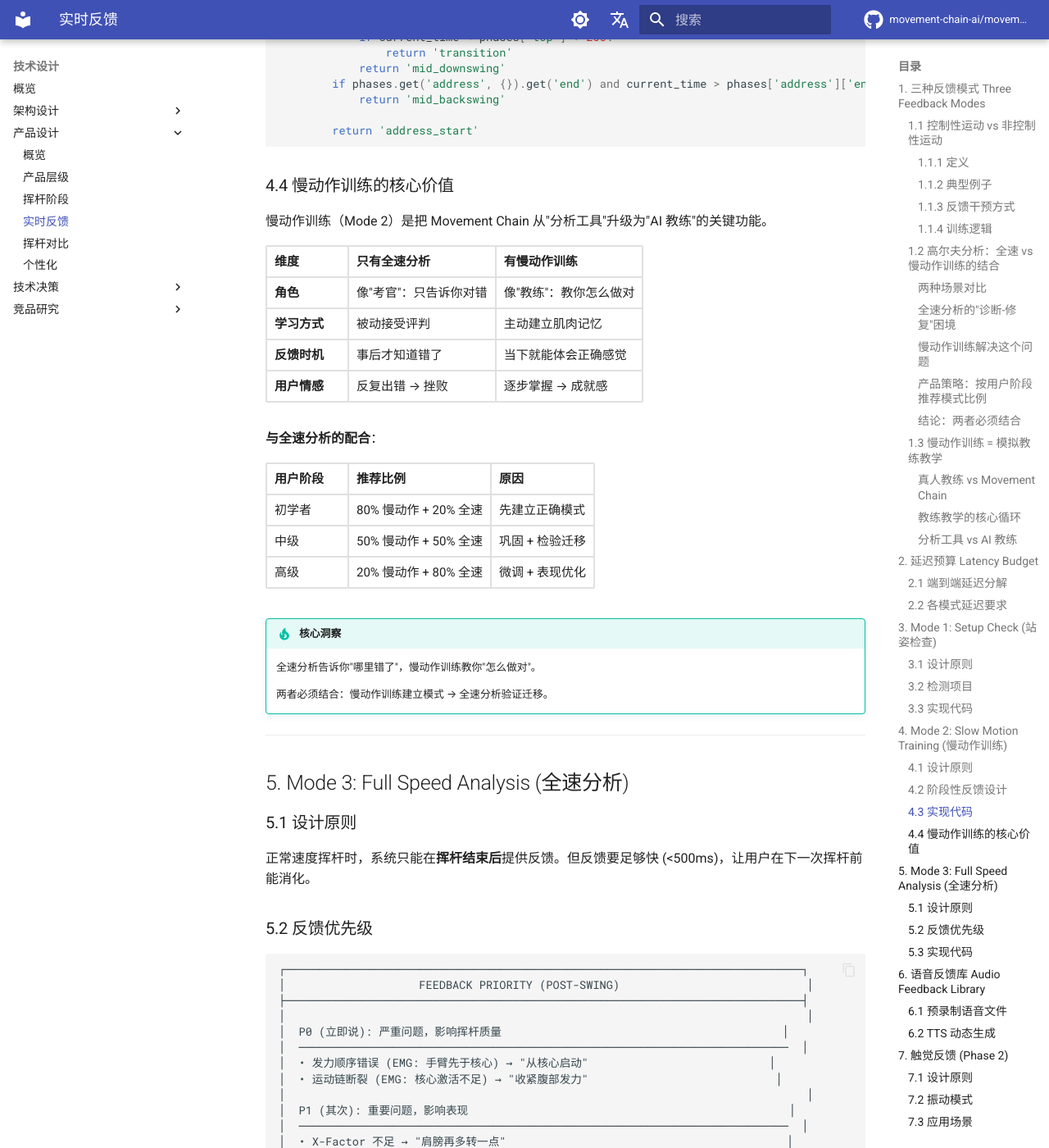
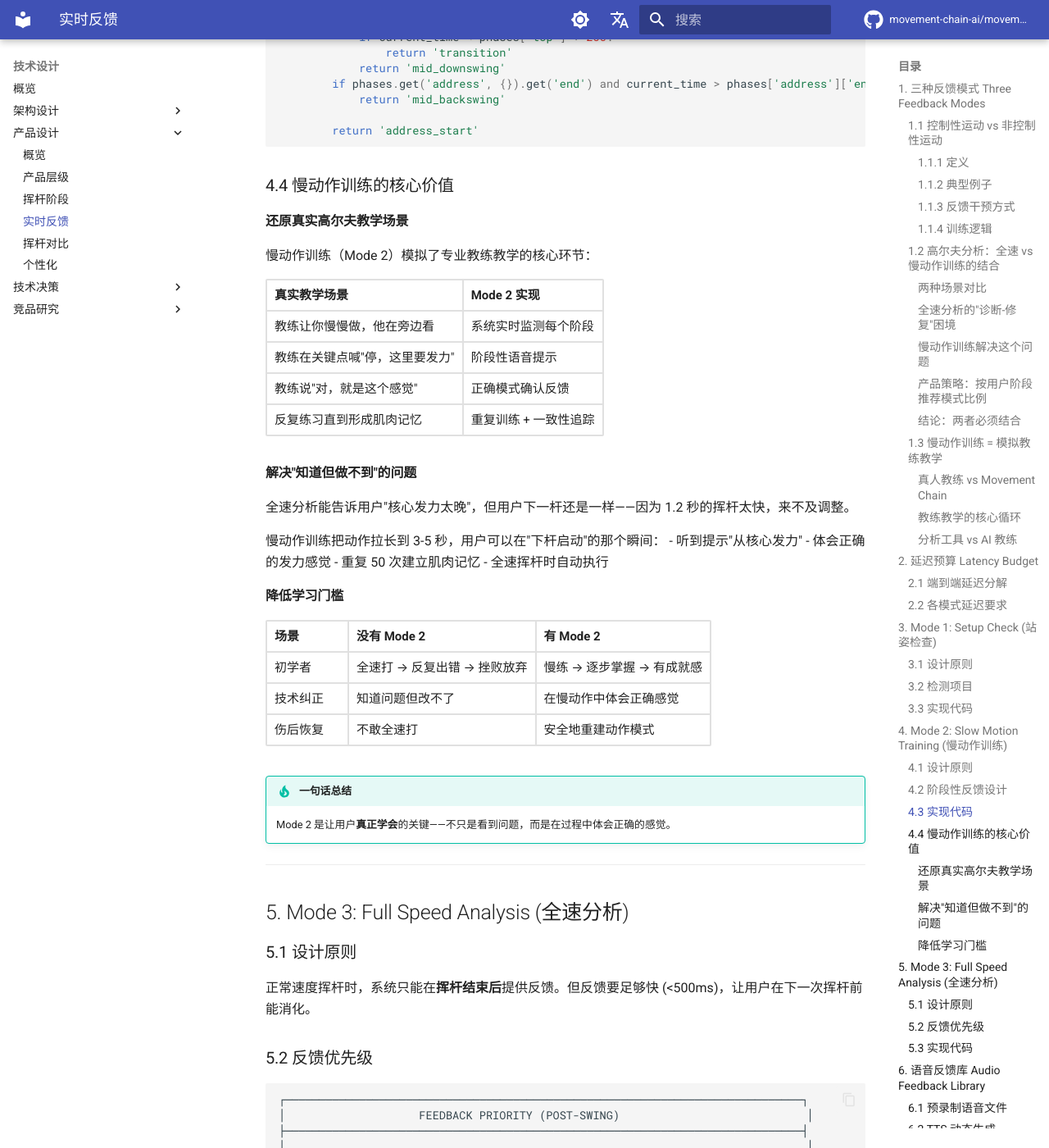
Before and after one commit to movement-chain-ai/movement-chain-docs, an MkDocs documentation site: the page built from docs/zh/design/specs/real-time-feedback.md, in a window 1280 px wide and 1400 px high, scrolled down 10868 px. Shown: the whole window at 82% size. Built offline with MkDocs 1.6.1 and Material for MkDocs 9.7.7, drawn with Linux system fonts in a browser that asks for light colours; comment, search, counter and statistics services are not loaded; the version menu is left out.

Commit message:
docs: 重写 4.4 慢动作训练核心价值，提炼独特价值
重新组织内容，聚焦三个核心价值：
- 还原真实高尔夫教学场景
- 解决"知道但做不到"的问题
- 降低学习门槛（初学者/技术纠正/伤后恢复）

🤖 Generated with [Claude Code](https://claude.com/claude-code)

Co-Authored-By: Claude Opus 4.5 <noreply@anthropic.com>

```diff
--- a/docs/zh/design/specs/real-time-feedback.md
+++ b/docs/zh/design/specs/real-time-feedback.md
@@ -499,27 +499,37 @@ class SlowMotionCoach:
 
 ### 4.4 慢动作训练的核心价值
 
-慢动作训练（Mode 2）是把 Movement Chain 从"分析工具"升级为"AI 教练"的关键功能。
+#### 还原真实高尔夫教学场景
 
-| 维度 | 只有全速分析 | 有慢动作训练 |
-|-----|------------|------------|
-| **角色** | 像"考官"：只告诉你对错 | 像"教练"：教你怎么做对 |
-| **学习方式** | 被动接受评判 | 主动建立肌肉记忆 |
-| **反馈时机** | 事后才知道错了 | 当下就能体会正确感觉 |
-| **用户情感** | 反复出错 → 挫败 | 逐步掌握 → 成就感 |
+慢动作训练（Mode 2）模拟了专业教练教学的核心环节：
 
-**与全速分析的配合**：
+| 真实教学场景 | Mode 2 实现 |
+|------------|------------|
+| 教练让你慢慢做，他在旁边看 | 系统实时监测每个阶段 |
+| 教练在关键点喊"停，这里要发力" | 阶段性语音提示 |
+| 教练说"对，就是这个感觉" | 正确模式确认反馈 |
+| 反复练习直到形成肌肉记忆 | 重复训练 + 一致性追踪 |
 
-| 用户阶段 | 推荐比例 | 原因 |
-|---------|---------|------|
-| 初学者 | 80% 慢动作 + 20% 全速 | 先建立正确模式 |
-| 中级 | 50% 慢动作 + 50% 全速 | 巩固 + 检验迁移 |
-| 高级 | 20% 慢动作 + 80% 全速 | 微调 + 表现优化 |
+#### 解决"知道但做不到"的问题
 
-!!! tip "核心洞察"
-    全速分析告诉你"哪里错了"，慢动作训练教你"怎么做对"。
+全速分析能告诉用户"核心发力太晚"，但用户下一杆还是一样——因为 1.2 秒的挥杆太快，来不及调整。
 
-    两者必须结合：慢动作训练建立模式 → 全速分析验证迁移。
+慢动作训练把动作拉长到 3-5 秒，用户可以在"下杆启动"的那个瞬间：
+- 听到提示"从核心发力"
+- 体会正确的发力感觉
+- 重复 50 次建立肌肉记忆
+- 全速挥杆时自动执行
+
+#### 降低学习门槛
+
+| 场景 | 没有 Mode 2 | 有 Mode 2 |
+|-----|------------|----------|
+| 初学者 | 全速打 → 反复出错 → 挫败放弃 | 慢练 → 逐步掌握 → 有成就感 |
+| 技术纠正 | 知道问题但改不了 | 在慢动作中体会正确感觉 |
+| 伤后恢复 | 不敢全速打 | 安全地重建动作模式 |
+
+!!! tip "一句话总结"
+    Mode 2 是让用户**真正学会**的关键——不只是看到问题，而是在过程中体会正确的感觉。
 
 ---
 
```
